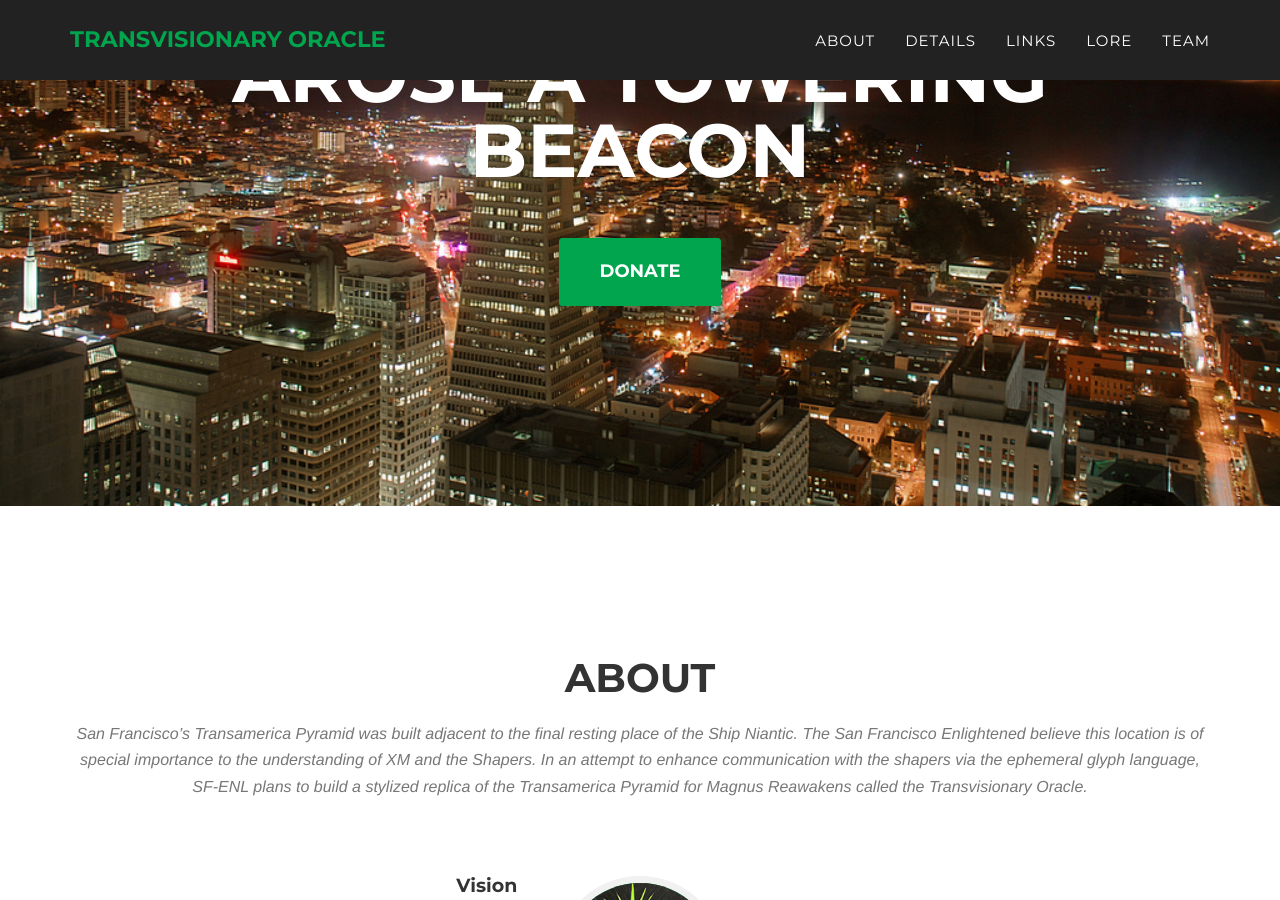
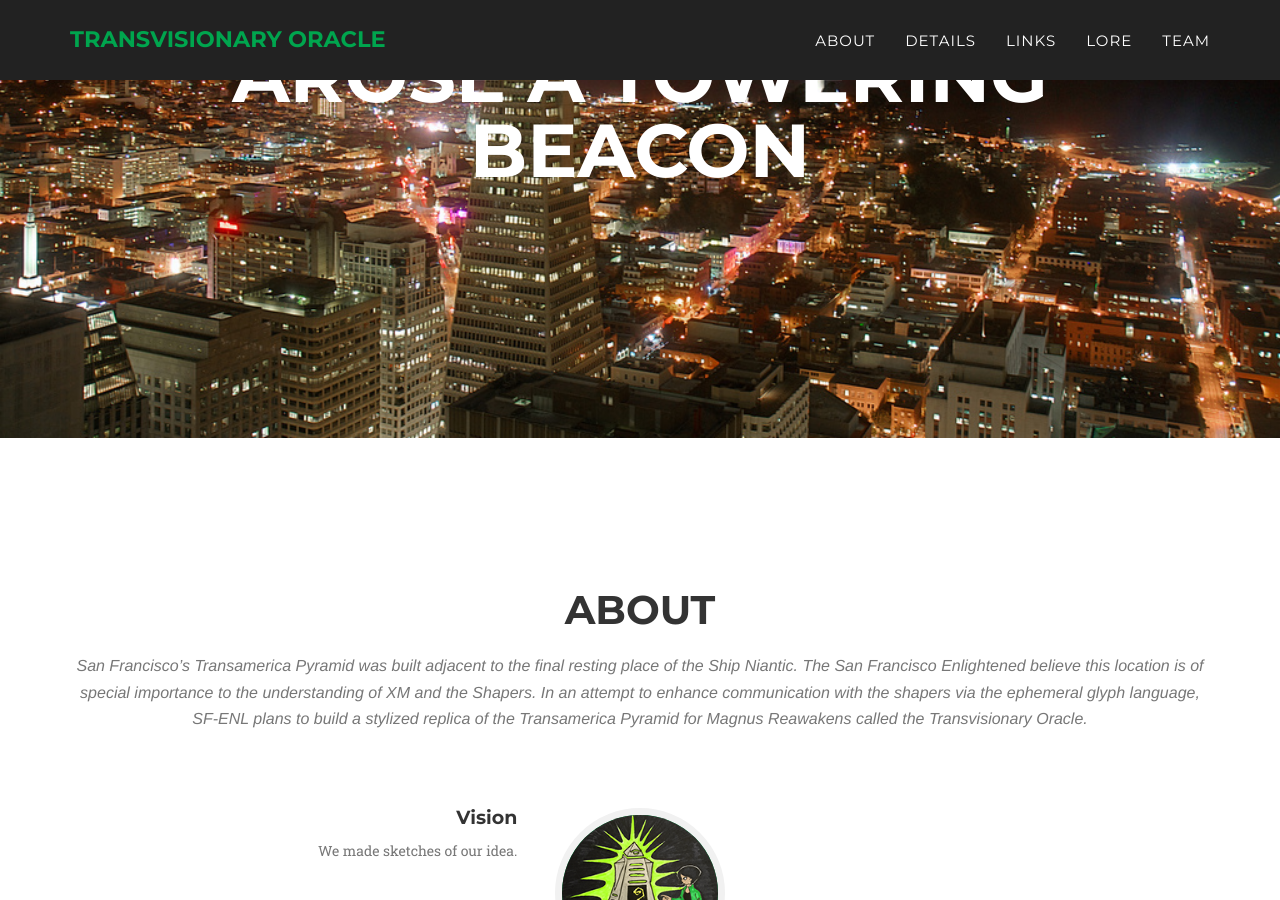
Before and after one commit to winonatong/magnus_reawakens, a Jekyll site: the page built from index.html, in a window 1280 px wide and 900 px high, scrolled down 327 px. Built offline with Jekyll 4.4.1, drawn with Linux system fonts in a browser that asks for light colours; some web fonts are replaced.

Commit message:
remove donation button

```diff
--- a/_includes/header.html
+++ b/_includes/header.html
@@ -48,7 +48,7 @@
                 <div class="intro-lead-in">Atop the remains of the Ship Niantic</div>
                 <div class="intro-heading">arose a towering beacon</div>
 
-                <a href="https://paypal.me/SFENLMagnus" class="page-scroll btn btn-xl">Donate</a>
+                <!--a href="https://paypal.me/SFENLMagnus" class="page-scroll btn btn-xl">Donate</a-->
 
 
             </div>
```
